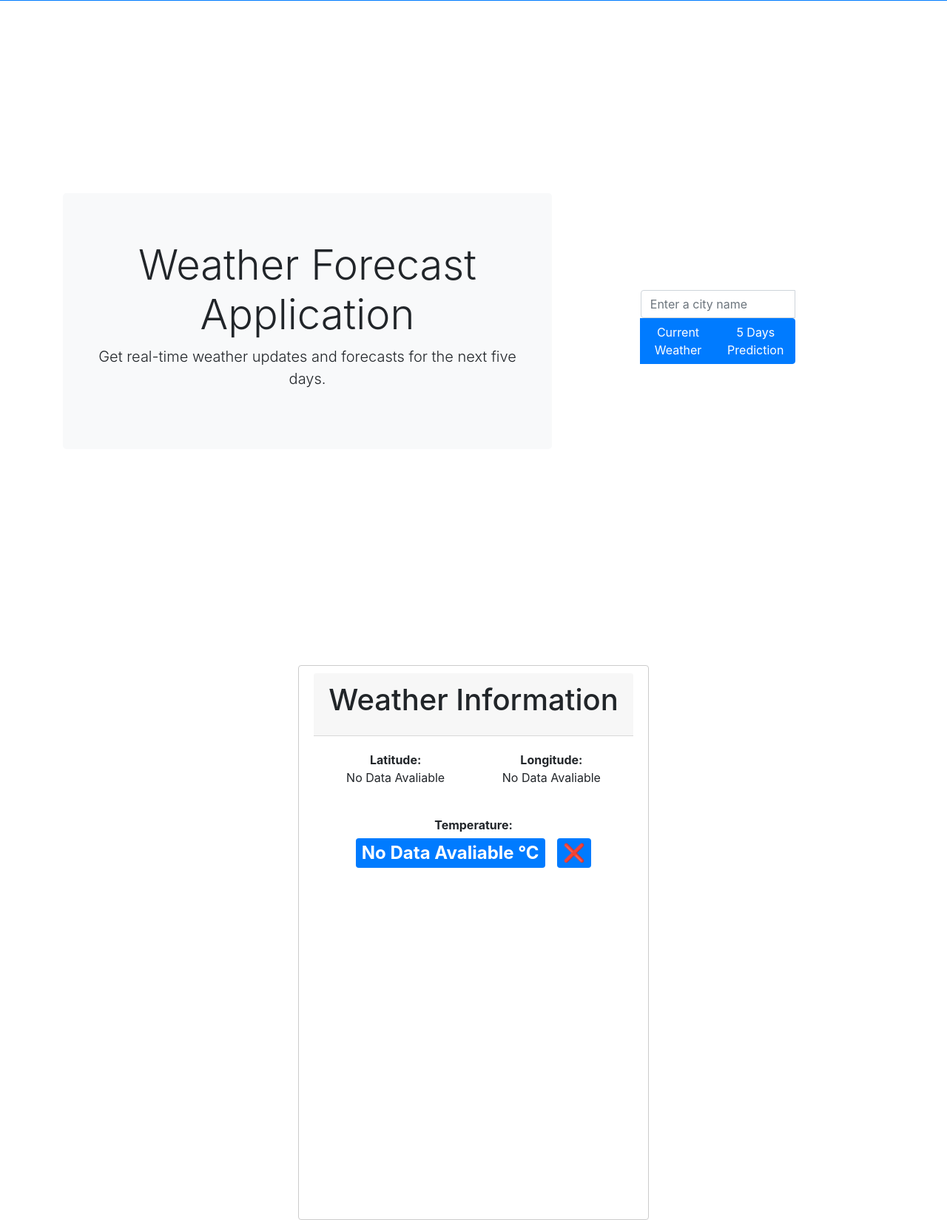
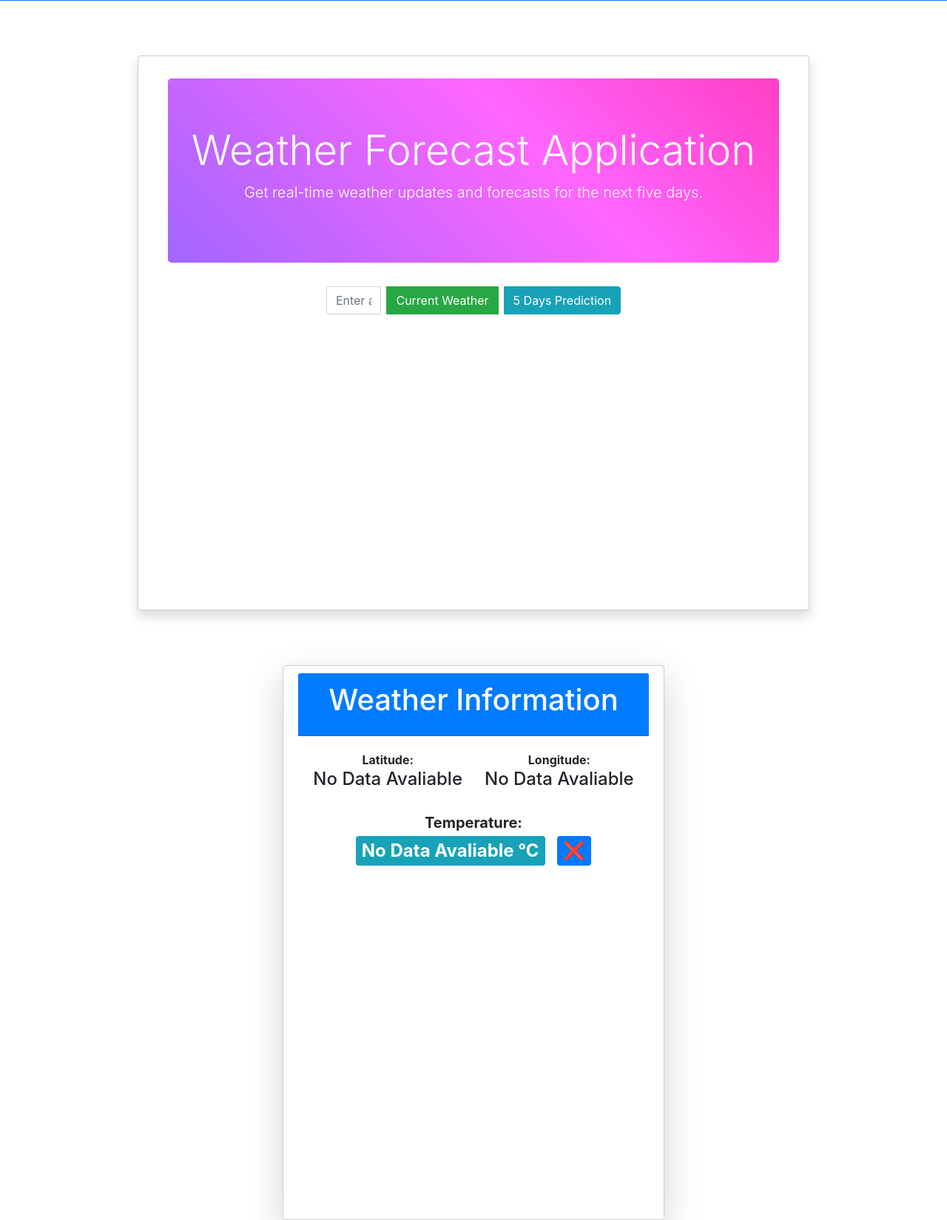
Before and after one commit to AKXAT/WeatherForecast, a Flask app: page /1 in a window 1280 px wide. Shown: the part 815-2464 px from the top of the page at 74% size. Run offline with Flask 3, Linux system fonts and the light colour scheme.

Commit message:
updated webpages with better design

```diff
--- a/templates/base.html
+++ b/templates/base.html
@@ -5,34 +5,62 @@
     <meta name="viewport" content="width=device-width, initial-scale=1.0">
     <link rel="stylesheet" href="https://cdn.jsdelivr.net/npm/bootstrap@4.3.1/dist/css/bootstrap.min.css" integrity="sha384-ggOyR0iXCbMQv3Xipma34MD+dH/1fQ784/j6cY/iJTQUOhcWr7x9JvoRxT2MZw1T" crossorigin="anonymous">
     <link rel="stylesheet" type="text/css" href="homepage.css">
-    <title>WeatherForecast</title>
+    <style>
+        .jumbotron-bg {
+            background: linear-gradient(45deg, #f06, #ff6, #6f6, #6ff, #66f, #f6f, #f06);
+            background-size: 600% 600%;
+            animation: gradient 15s ease infinite;
+        }
+
+        .jumbotron-text {
+            background: transparent;
+            color: #fff;
+        }
+
+        @keyframes gradient {
+            0% {
+                background-position: 0% 50%;
+            }
+            50% {
+                background-position: 100% 50%;
+            }
+            100% {
+                background-position: 0% 50%;
+            }
+        }
+    </style>
+    <title>Weather Forecast</title>
 </head>
 <body>
     <nav class="navbar navbar-expand-lg navbar-dark bg-primary">
         <div class="container">
             <a class="navbar-brand" href="/" style="text-decoration: none;">
-                <h1 style="font-size: 24px; color: white;">☀️ Weather Forecast</h1>
+                <h1 class="text-white" style="font-size: 24px;">☀️ Weather Forecast</h1>
             </a>
         </div>
     </nav>
 
     <div class="container mt-4">
-        <div class="jumbotron text-center bg-light">
-            <h1 class="display-4">Weather Forecast Application</h1>
-            <p class="lead">Get real-time weather updates and forecasts for the next five days.</p>
+        <div class="card shadow">
+            <div class="card-content card-body"> <!-- Apply the background to the card content -->
+                <div class="jumbotron text-center bg-light jumbotron-bg"> <!-- Apply the background to the jumbotron -->
+                    <h1 class="display-4 jumbotron-text">Weather Forecast Application</h1>
+                    <p class="lead jumbotron-text">Get real-time weather updates and forecasts for the next five days.</p>
                 </div>
 
                 <div class="row">
                     <div class="col-md-6 offset-md-3">
-                <form action="/" method="POST">
+                        <form action="/" method="POST" class="text-center">
                             <div class="input-group mb-3">
-                        <input type="text" name="city" class="form-control" placeholder="Enter a city name" id="city">
+                                <input type="text" name="city" class="form-control mr-2" placeholder="Enter a city name" id="city">
                                 <div class="input-group-append">
-                            <button type="submit" class="btn btn-primary" name="action" value="current">Current Weather</button>
-                            <button type="submit" class="btn btn-primary" name="action" value="prediction">5 Days Prediction</button>
+                                    <button type="submit" class="btn btn-success mr-2" name="action" value="current">Current Weather</button>
+                                    <button type="submit" class="btn btn-info" name="action" value="prediction">5 Days Prediction</button>
                                 </div>
                             </div>
                         </form>
+                    </div>
+                </div>
             </div>
         </div>
     </div>
--- a/templates/weather.html
+++ b/templates/weather.html
@@ -2,8 +2,8 @@
 
 {% block body %}
 <div class="container mt-4">
-    <div class="card">
-        <div class="card-header">
+    <div class="card shadow-lg">
+        <div class="card-header bg-primary text-white">
             <h1 class="card-title">Weather Information</h1>
         </div>
         <div class="card-body">
@@ -11,20 +11,20 @@
             <div class="row mb-4">
                 <div class="col-md-6">
                     <p class="mb-0"><strong>Latitude:</strong></p>
-                    <p class="skeleton-loader">{{ lat }}</p>
+                    <p class="skeleton-loader h4">{{ lat }}</p>
                 </div>
                 <div class="col-md-6">
                     <p class="mb-0"><strong>Longitude:</strong></p>
-                    <p class="skeleton-loader">{{ long }}</p>
+                    <p class="skeleton-loader h4">{{ long }}</p>
                 </div>
             </div>
 
             <!-- Temperature and Emoji -->
             <div class="mb-4">
-                <p class="mb-1"><strong>Temperature:</strong></p>
+                <p class="mb-1 h5"><strong>Temperature:</strong></p>
                 <h2>
-                    <span class="badge badge-primary p-2">{{ current_weather }} °C</span>
-                    <span class="badge badge-primary p-2 ml-2">{{ emoji }}</span>
+                    <span class="badge badge-info p-2 mr-2">{{ current_weather }} °C</span>
+                    <span class="badge badge-primary p-2">{{ emoji }}</span>
                 </h2>
             </div>
         </div>
```
Also changed, not shown: templates/weather_5d.html (+10 -10 lines). Lines whose indentation alone changed are shown as unchanged.
